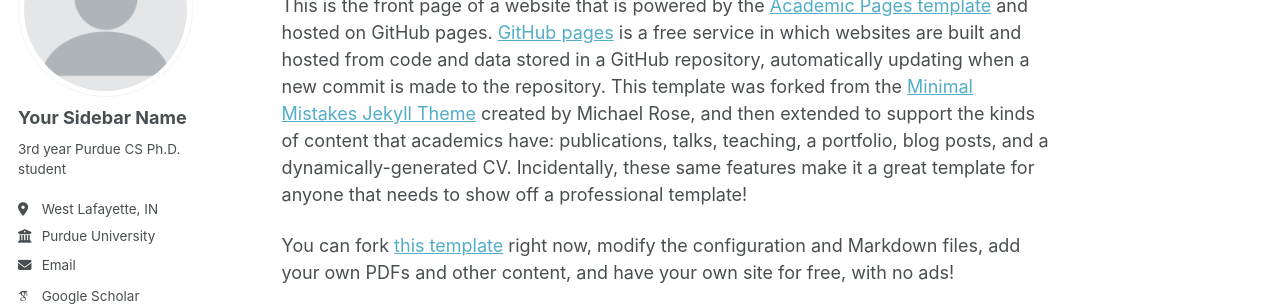
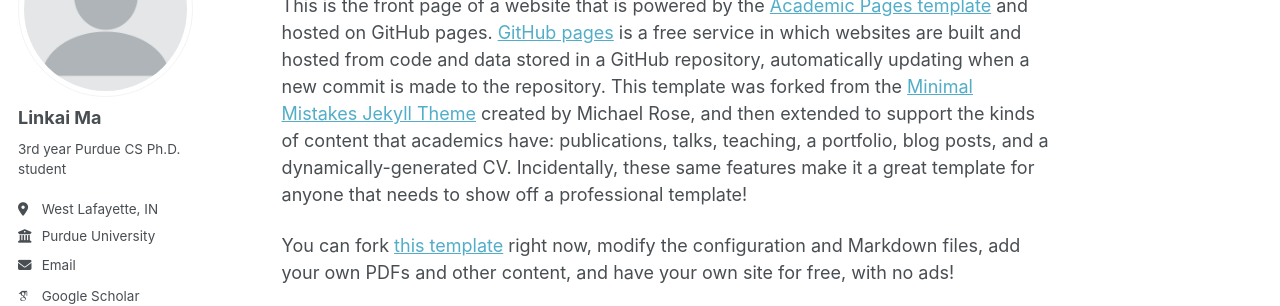
Before and after one commit to LinkaiMa/LinkaiMa.github.io, a Jekyll site: the page built from _pages/about.md, in a window 1280 px wide. Shown: the part 177-483 px from the top of the page. Built offline with Jekyll 4.4.1, drawn with Linux system fonts in a browser that asks for light colours; some web fonts are replaced; a script that is not in the unit is left out.

Commit message:
Update _config.yml

```diff
--- a/_config.yml
+++ b/_config.yml
@@ -24,7 +24,7 @@ repository               : "LinkaiMa/test.github.io"
 author:
   # Biographic information
   avatar           : "profile.png"
-  name             : "Your Sidebar Name"
+  name             : "Linkai Ma"
   pronouns         : # example: "she/her"
   bio              : "3rd year Purdue CS Ph.D. student"
   location         : "West Lafayette, IN"
```
